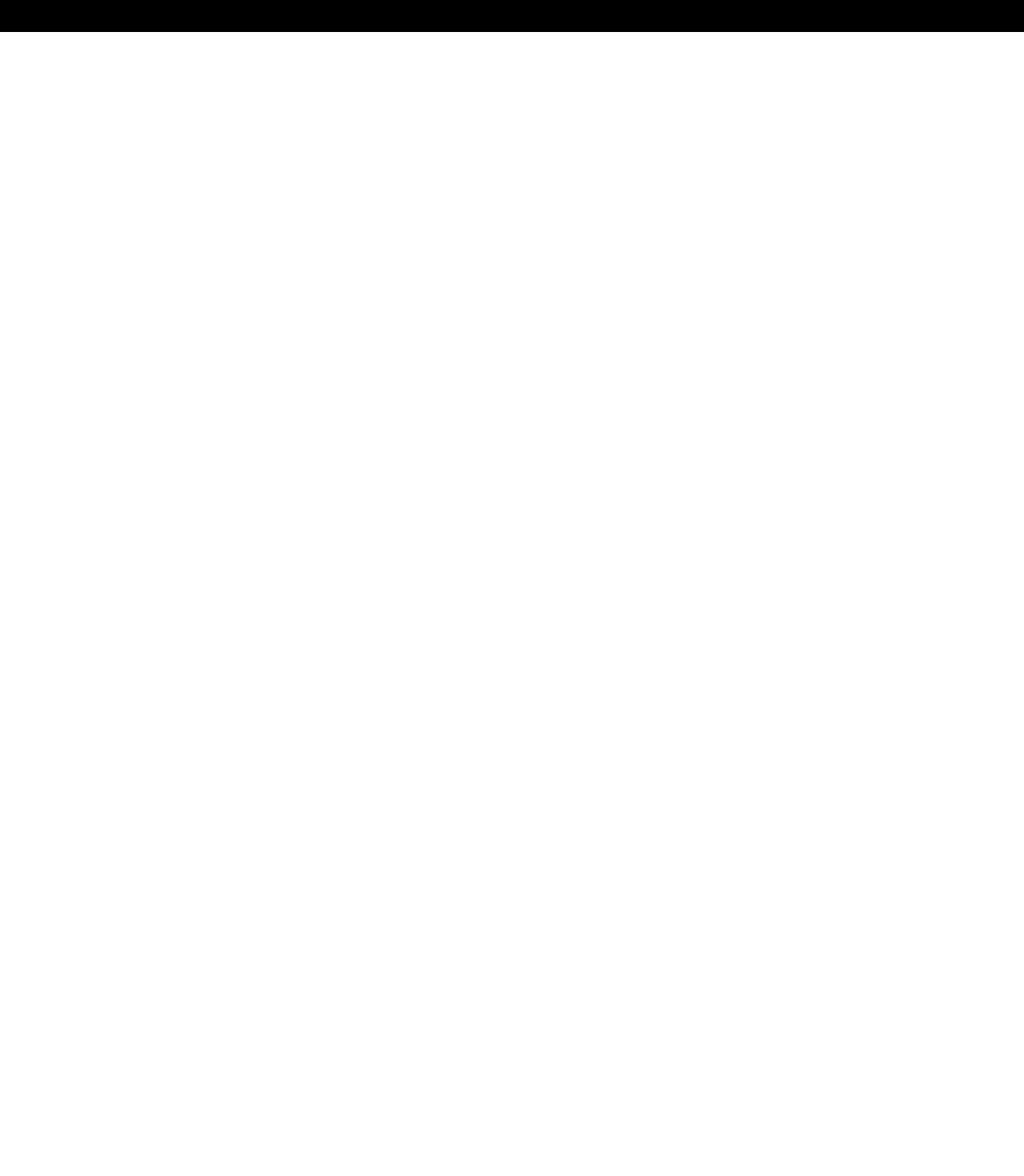
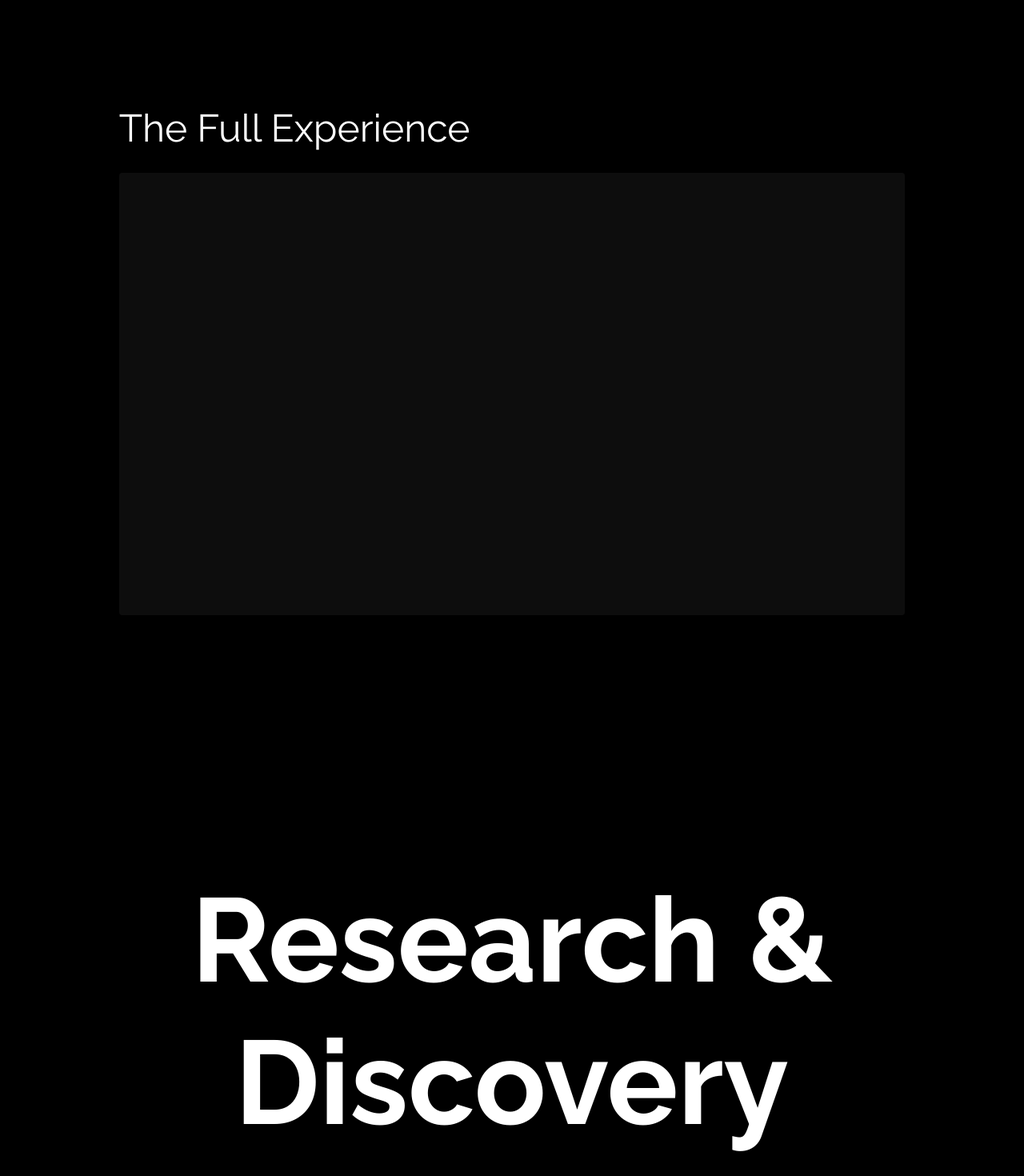
Before and after one commit to SirShabluli/portfolio, a Next.js app: page /pagmar in a window 1280 px wide. Shown: the part 760-2230 px from the top of the page at 80% size. Before the commit the page ends 800 px from the top, so only its background shows below. Built offline with nearby package versions, Linux system fonts and the light colour scheme; a web font is replaced by a local one.

Commit message:
added another section with place for video

```diff
--- a/src/app/pagmar/page.js
+++ b/src/app/pagmar/page.js
@@ -64,6 +64,24 @@ export default function PagmarPage() {
           </div>
         </PageGrid>
       </section>
+
+      {/* The Full Experience */}
+      <section className="w-full min-h-screen bg-black flex flex-col justify-center py-16 lg:py-24 gap-8">
+        <PageGrid className="gap-8 w-full px-6 lg:px-12">
+          <p className="col-span-4 lg:col-span-10 lg:col-start-2 text-xs lg:text-5xl">
+            The Full Experience
+          </p>
+          {/* Video placeholder — replace src when ready */}
+          <div className="col-span-4 lg:col-span-10 lg:col-start-2 aspect-video bg-white/5 rounded-sm overflow-hidden">
+            {/* <video src="/images/pagmar/demo.mp4" autoPlay loop muted playsInline className="w-full h-full object-cover" /> */}
+          </div>
+        </PageGrid>
+      </section>
+
+      {/* Research and Discovery */}
+      <section className="w-screen h-screen flex items-center justify-center bg-black">
+        <h2 className="display text-center text-white">Research &amp; Discovery</h2>
+      </section>
     </main>
   );
 }
```
